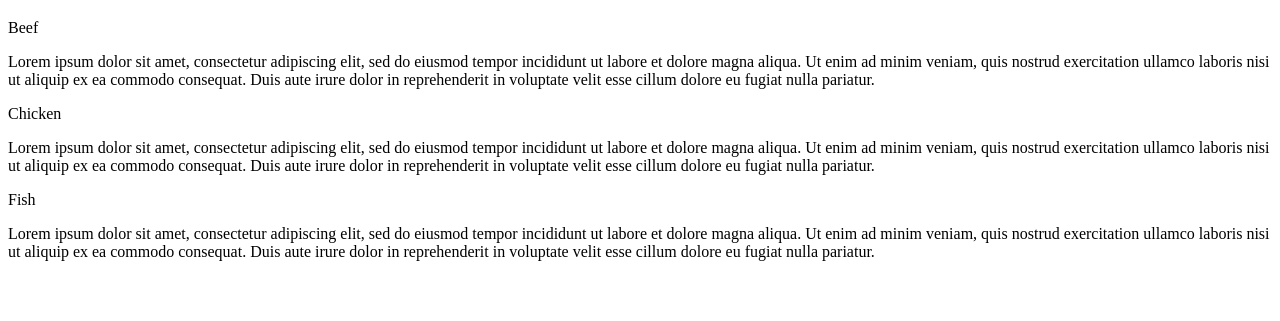
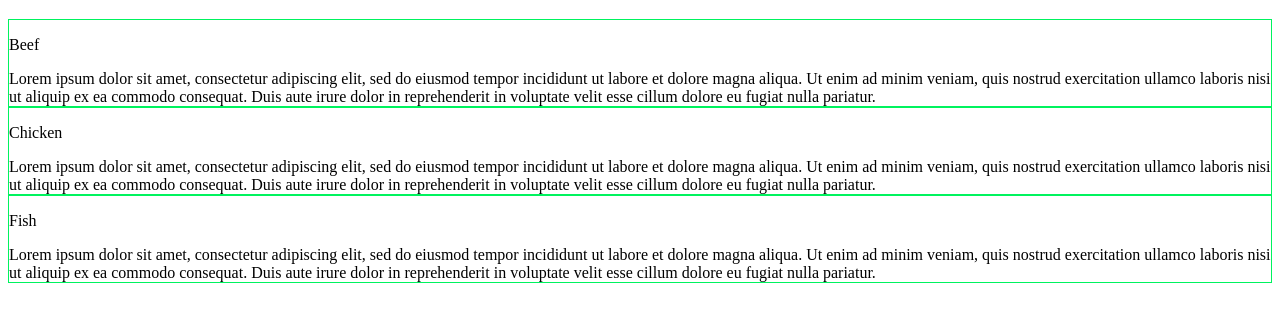
Before and after one commit to SimplyEpicXI/coursera-test, a plain HTML site: page module2-solution/index.html in a window 1280 px wide. Shown: the part 61-382 px from the top of the page. Drawn offline with Linux system fonts and the light colour scheme.

Commit message:
css update001

```diff
--- a/module2-solution/index.html
+++ b/module2-solution/index.html
@@ -10,15 +10,15 @@
 	<h1>Our Menu</h1>
 
 	<div>
-		<div>
+		<div class="option">
 			<p>Beef</p>
 			<div>Lorem ipsum dolor sit amet, consectetur adipiscing elit, sed do eiusmod tempor incididunt ut labore et dolore magna aliqua. Ut enim ad minim veniam, quis nostrud exercitation ullamco laboris nisi ut aliquip ex ea commodo consequat. Duis aute irure dolor in reprehenderit in voluptate velit esse cillum dolore eu fugiat nulla pariatur.</div>
 		</div>
-		<div>
+		<div class="option">
 			<p>Chicken</p>
 			<div>Lorem ipsum dolor sit amet, consectetur adipiscing elit, sed do eiusmod tempor incididunt ut labore et dolore magna aliqua. Ut enim ad minim veniam, quis nostrud exercitation ullamco laboris nisi ut aliquip ex ea commodo consequat. Duis aute irure dolor in reprehenderit in voluptate velit esse cillum dolore eu fugiat nulla pariatur.</div>
 		</div>
-		<div>
+		<div class="option">
 			<p>Fish</p>
 			<div>Lorem ipsum dolor sit amet, consectetur adipiscing elit, sed do eiusmod tempor incididunt ut labore et dolore magna aliqua. Ut enim ad minim veniam, quis nostrud exercitation ullamco laboris nisi ut aliquip ex ea commodo consequat. Duis aute irure dolor in reprehenderit in voluptate velit esse cillum dolore eu fugiat nulla pariatur. </div>
 		</div>
--- a/module2-solution/styles.css
+++ b/module2-solution/styles.css
@@ -3,7 +3,9 @@
 	box-sizing: border-box;
 }
 
-
+.option {
+	border: 1px solid #00F35E;
+}
 
 
 /** Large Devices **/
```
